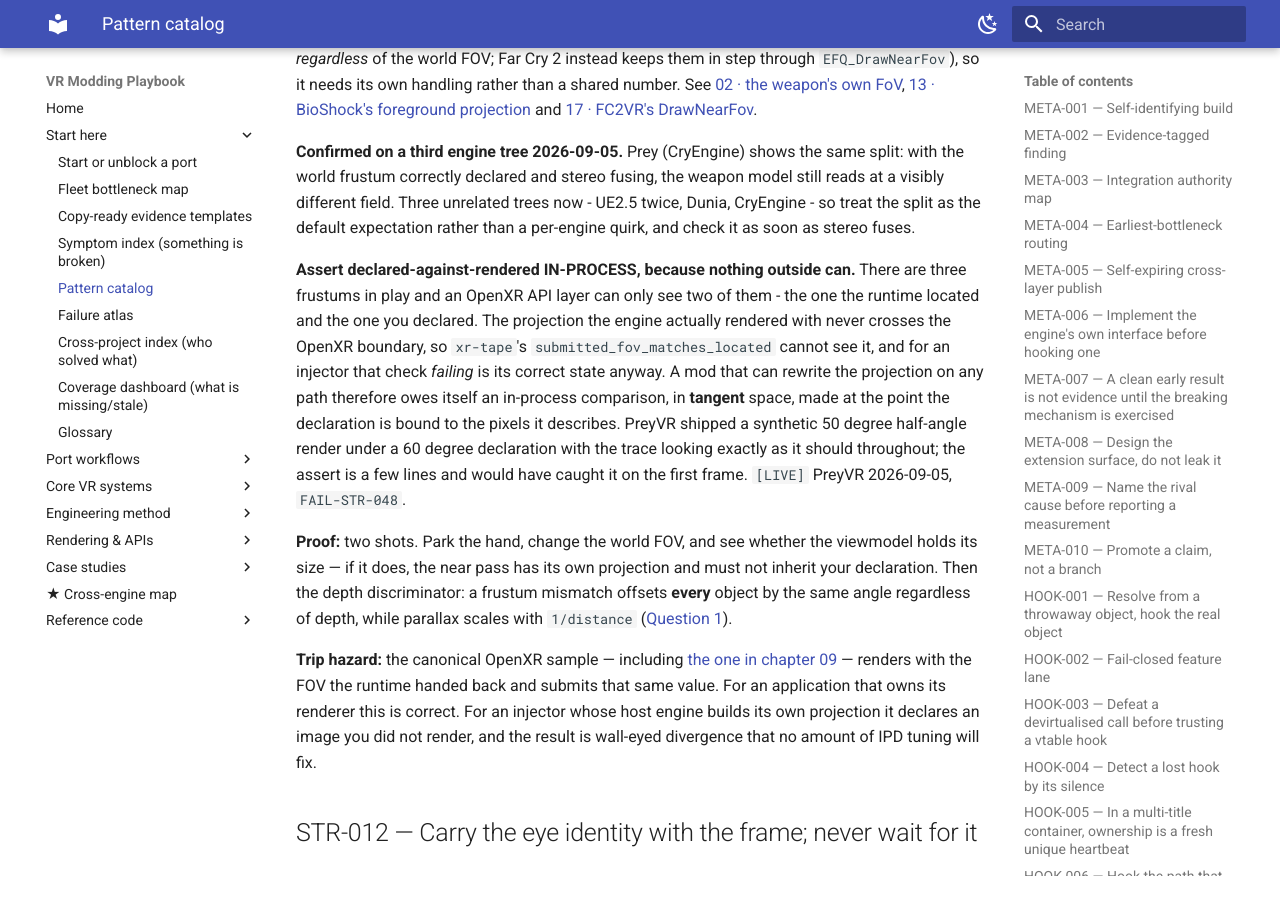
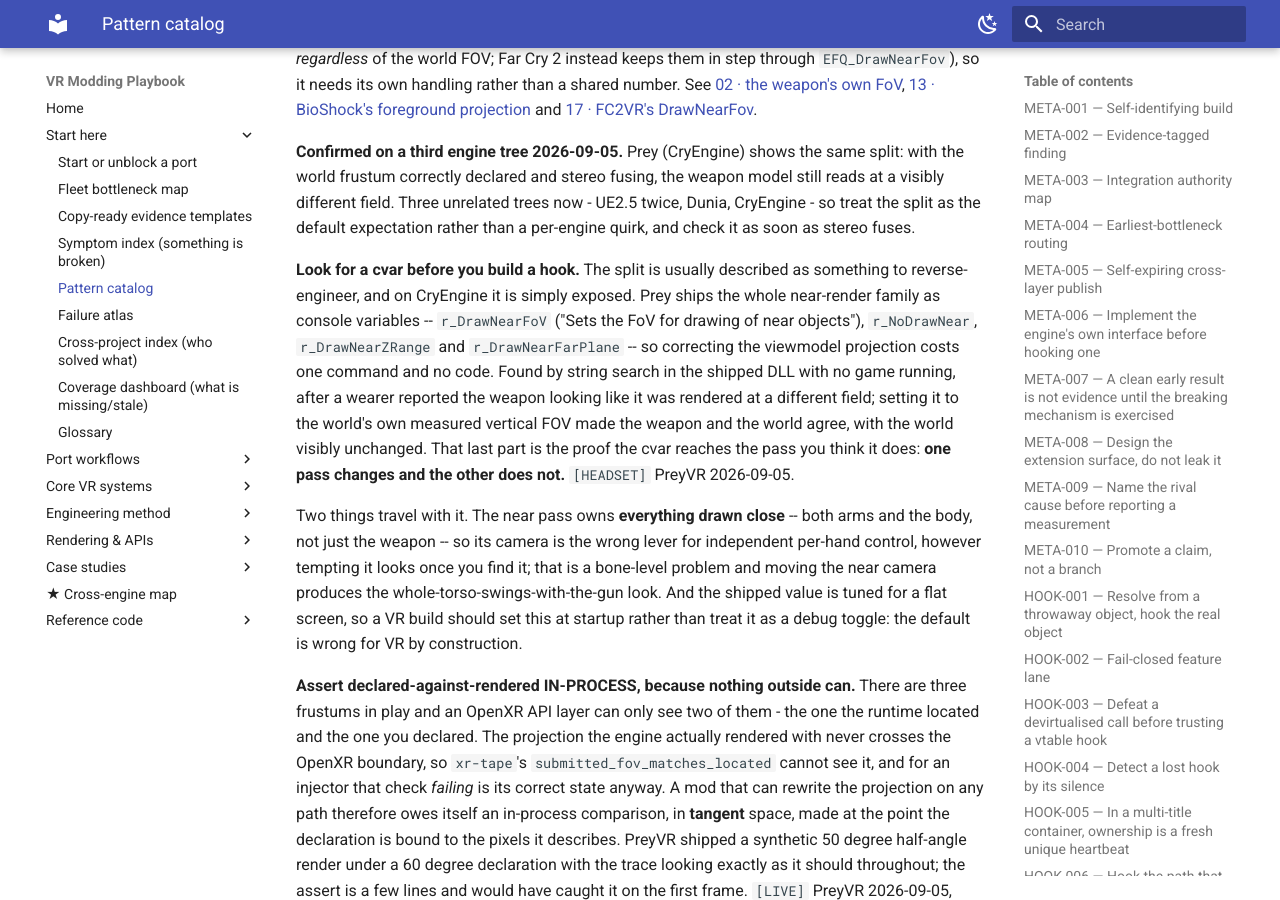
Before and after one commit to phunkaeg/vr-modding-playbook, an MkDocs documentation site: the page built from docs/pattern-catalog.md, in a window 1280 px wide and 900 px high, scrolled down 41000 px. Built offline with MkDocs 1.6.1 and Material for MkDocs 9.7.7, drawn with Linux system fonts in a browser that asks for light colours.

```diff
--- a/docs/pattern-catalog.md
+++ b/docs/pattern-catalog.md
@@ -1639,6 +1639,23 @@ handling rather than a shared number. See
 [17 · FC2VR's DrawNearFov](17-teardown-fc2vr-native-stereo.md).
 
 **Confirmed on a third engine tree 2026-09-05.** Prey (CryEngine) shows the same split: with the world frustum correctly declared and stereo fusing, the weapon model still reads at a visibly different field. Three unrelated trees now - UE2.5 twice, Dunia, CryEngine - so treat the split as the default expectation rather than a per-engine quirk, and check it as soon as stereo fuses.
+
+**Look for a cvar before you build a hook.** The split is usually described as something to
+reverse-engineer, and on CryEngine it is simply exposed. Prey ships the whole near-render family as
+console variables -- `r_DrawNearFoV` ("Sets the FoV for drawing of near objects"), `r_NoDrawNear`,
+`r_DrawNearZRange` and `r_DrawNearFarPlane` -- so correcting the viewmodel projection costs one
+command and no code. Found by string search in the shipped DLL with no game running, after a wearer
+reported the weapon looking like it was rendered at a different field; setting it to the world's own
+measured vertical FOV made the weapon and the world agree, with the world visibly unchanged. That
+last part is the proof the cvar reaches the pass you think it does: **one pass changes and the other
+does not.** `[HEADSET]` PreyVR 2026-09-05.
+
+Two things travel with it. The near pass owns **everything drawn close** -- both arms and the body,
+not just the weapon -- so its camera is the wrong lever for independent per-hand control, however
+tempting it looks once you find it; that is a bone-level problem and moving the near camera produces
+the whole-torso-swings-with-the-gun look. And the shipped value is tuned for a flat screen, so a VR
+build should set this at startup rather than treat it as a debug toggle: the default is wrong for VR
+by construction.
 
 **Assert declared-against-rendered IN-PROCESS, because nothing outside can.** There are three
 frustums in play and an OpenXR API layer can only see two of them - the one the runtime located and the
```
Also changed, not shown: docs/coverage.md (+4 -4 lines), docs/failure-atlas.md (+1 -1 lines).
